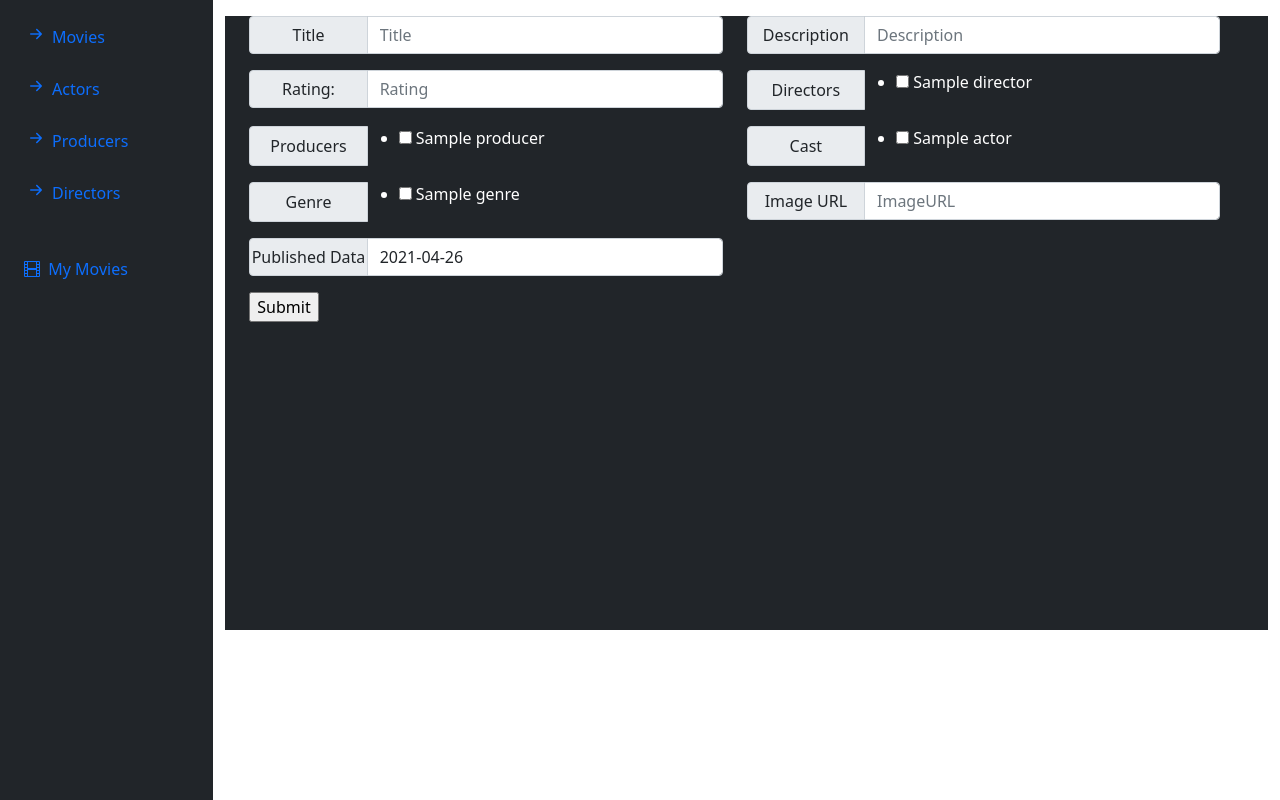
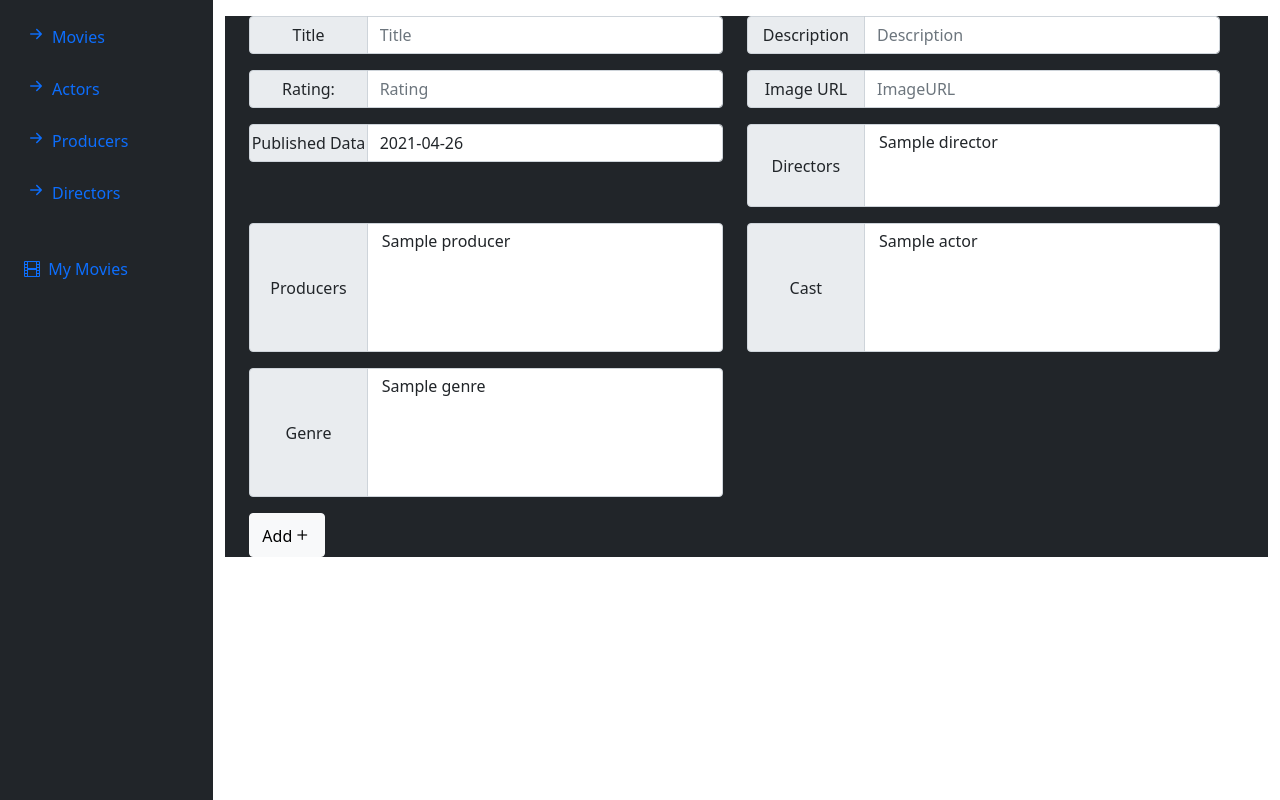
Before and after one commit to PedroS50/PocketMovies_tpwDjango, a Django app: page /add/movie/ in a window 1280 px wide. Shown: the part 56-856 px from the top of the page. Run offline with Django 3.2, Linux system fonts and the light colour scheme; tables that the repository leaves empty hold one stand-in row (values such as "Sample post"); some libraries are stand-ins or nearby versions.

Commit message:
Style movie form

```diff
--- a/PocketMovies/app/forms.py
+++ b/PocketMovies/app/forms.py
@@ -45,56 +45,54 @@ class LoginForm(AuthenticationForm):
 
 
 class AddMovieForm(forms.Form):
-
     title = forms.CharField(label="Title", max_length=50, required=True, widget=forms.TextInput(
-            attrs={'class': "form-control w-75", "placeholder": "Title", "aria-label": "Title",
-                   "aria-describedby": "Title"}))
-    description = forms.CharField(label="Description",max_length=300, required=True, widget=forms.TextInput(
-            attrs={'class': "form-control w-75", "placeholder": "Description", "aria-label": "Description",
-                   "aria-describedby": "Description"}))
-    rating = forms.FloatField(label="Rating:",widget=forms.TextInput(
-            attrs={'class': "form-control w-75", "aria-label": "Rating", "aria-describedby": "Rating",
-                   "placeholder": "Rating"}))
+        attrs={'class': "form-control w-75", "placeholder": "Title", "aria-label": "Title",
+               "aria-describedby": "Title"}))
+    description = forms.CharField(label="Description", max_length=300, required=True, widget=forms.TextInput(
+        attrs={'class': "form-control w-75", "placeholder": "Description", "aria-label": "Description",
+               "aria-describedby": "Description"}))
+    rating = forms.FloatField(label="Rating:", widget=forms.TextInput(
+        attrs={'class': "form-control w-75", "aria-label": "Rating", "aria-describedby": "Rating",
+               "placeholder": "Rating"}))
+    imageField = forms.URLField(label="Image URL", required=False, widget=forms.TextInput(
+        attrs={'class': "form-control w-75", "aria-label": "ImageURL", "aria-describedby": "ImageURL",
+               "placeholder": "ImageURL"}))
+    published_date = forms.DateField(label="Published Data", widget=forms.DateInput(
+        attrs={'class': "form-control w-75", "aria-label": "Birthdate", "aria-describedby": "Birthdate", },
+    ),
+                                     initial=datetime.date.today
+                                     )
     director = forms.ModelMultipleChoiceField(
         label="Directors",
         queryset=Director.objects.all(),
-        widget=forms.CheckboxSelectMultiple
+        widget=forms.SelectMultiple(attrs={'class': "form-select", 'size': 3})
     )
     producer = forms.ModelMultipleChoiceField(
         label="Producers",
         queryset=Producer.objects.all(),
-        widget=forms.CheckboxSelectMultiple
+        widget=forms.SelectMultiple(attrs={'class': "form-select", 'size': 5})
     )
     cast = forms.ModelMultipleChoiceField(
         label="Cast",
         queryset=Actor.objects.all(),
-        widget=forms.CheckboxSelectMultiple
+        widget=forms.SelectMultiple(attrs={'class': "form-select", 'size': 5})
     )
     genre = forms.ModelMultipleChoiceField(
         label="Genre",
         queryset=Genre.objects.all(),
-        widget=forms.CheckboxSelectMultiple
+        widget=forms.SelectMultiple(attrs={'class': "form-select", 'size': 5})
     )
-    imageField = forms.URLField(label="Image URL",required=False,widget=forms.TextInput(
-            attrs={'class': "form-control w-75", "aria-label": "ImageURL", "aria-describedby": "ImageURL",
-                   "placeholder": "ImageURL"}))
-    published_date = forms.DateField(label="Published Data", widget=forms.DateInput(
-            attrs={'class': "form-control w-75", "aria-label": "Birthdate", "aria-describedby": "Birthdate", },
-            ),
-            initial=datetime.date.today
-            )
 
     class Meta:
         model = Movie
-        fields = ('title', 'description', 'rating', 'director', 'producer', 'cast', 'genre', 'published_date', 'imageField',)
-
-
+        fields = (
+        'title', 'description', 'rating', 'director', 'producer', 'cast', 'genre', 'published_date', 'imageField',)
 
 
 class AddActorForm(forms.Form):
     name = forms.CharField(label="Name", max_length=255, widget=forms.TextInput(
         attrs={'class': "form-control w-75", "placeholder": "Name", "aria-label": "Name", "aria-describedby": "Name"}))
-    birthdate = forms.DateField(label="Birthdate",input_formats=['%d-%m-%Y'], widget=forms.DateInput(
+    birthdate = forms.DateField(label="Birthdate", input_formats=['%d-%m-%Y'], widget=forms.DateInput(
         attrs={'class': "form-control w-75", "aria-label": "Birthdate", "aria-describedby": "Birthdate", },
         format=('%d-%m-%Y')))
     years_active = forms.CharField(label="Years Active", max_length=2, widget=forms.TextInput(
@@ -117,7 +115,7 @@ class AddActorForm(forms.Form):
 class AddDirectorForm(forms.Form):
     name = forms.CharField(label="Name", max_length=255, widget=forms.TextInput(
         attrs={'class': "form-control w-75", "placeholder": "Name", "aria-label": "Name", "aria-describedby": "Name"}))
-    birthdate = forms.DateField(label="Birthdate",input_formats=['%d-%m-%Y'], widget=forms.DateInput(
+    birthdate = forms.DateField(label="Birthdate", input_formats=['%d-%m-%Y'], widget=forms.DateInput(
         attrs={'class': "form-control w-75", "aria-label": "Birthdate", "aria-describedby": "Birthdate", },
         format=('%d-%m-%Y')))
     nationality = forms.CharField(label="Nationality", max_length=255, widget=forms.TextInput(
--- a/PocketMovies/app/templates/addActor.html
+++ b/PocketMovies/app/templates/addActor.html
@@ -1,6 +1,6 @@
 {% extends "layout.html" %}
 {% block content %}
-    <div class="container bg-dark text-white" style="height: 80%;">
+    <div class="container bg-dark text-white">
         <form action="/add/{{ url }}/" method="POST" autocomplete="on">
             {% csrf_token %}
             <div class="row row-cols-2 justify-content-between w-100">
@@ -22,7 +22,7 @@
                     </div>
                 {% endfor %}
             </div>
-            <input type="submit" value="Submit">
+        <button class="btn btn-light" type="submit">Add<i class="bi bi-plus" style="color: black;font-size: 20px"></i></button>
         </form>
     </div>
 {% endblock %}
--- a/PocketMovies/app/templates/editForm.html
+++ b/PocketMovies/app/templates/editForm.html
@@ -22,7 +22,7 @@
                     </div>
                 {% endfor %}
             </div>
-            <input type="submit" value="Submit">
+            <button class="btn btn-light" type="submit">Edit<i class="bi bi-pencil-fill" style="color: black;font-size: 20px"></i></button>
         </form>
     </div>
 {% endblock %}
```
Also changed, not shown: PocketMovies/app/views.py (line endings or trailing spaces).
